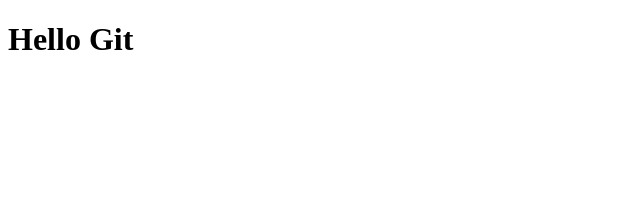
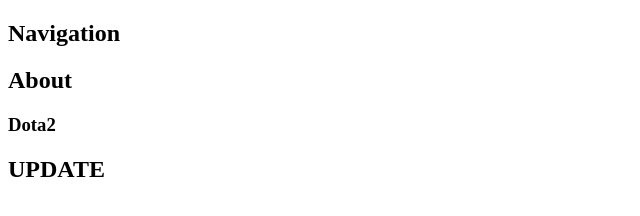
Before and after one commit to k1xd-fr/lessons, a plain HTML site: page index.html in a window 1280 px wide. Shown: the whole page, without its empty margins (0-640 px from the left). Drawn offline with Linux system fonts and the light colour scheme.

Commit message:
add base nav

```diff
--- a/index.html
+++ b/index.html
@@ -8,6 +8,11 @@
     <link rel="stylesheet" href="css/style.css">
 </head>
 <body>
-        <h1>Hello Git</h1>
+       <nav class="nav">
+        <h1>Navigation</h1>
+        <h2>About</h2>
+        <h3>Dota2</h3>
+        <h2>UPDATE</h2>
+       </nav>
 </body>
 </html>
```
